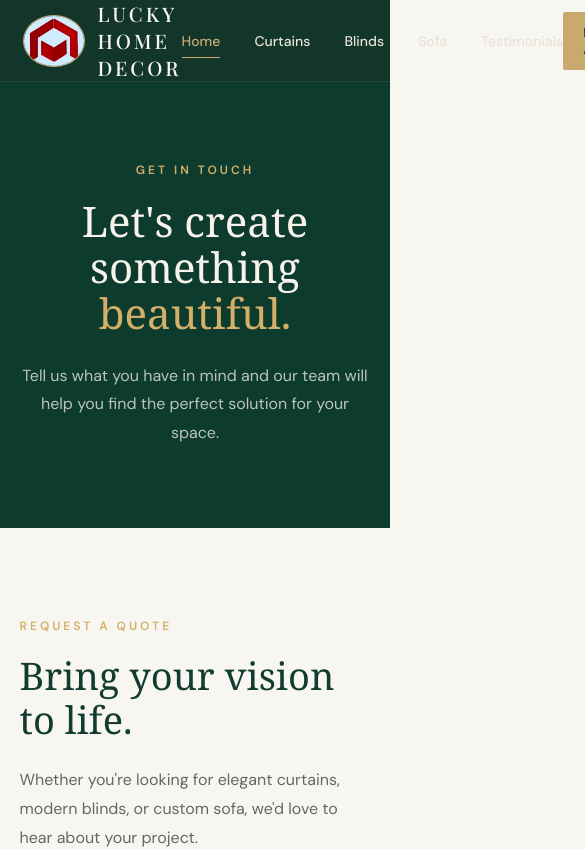
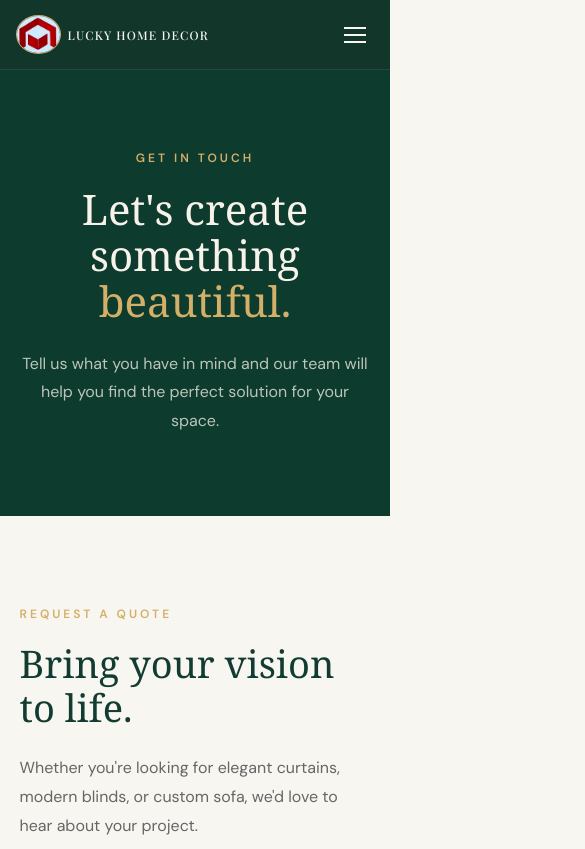
Before and after one commit to Praveenkumargs/HomeDecorWebsite, a React (Vite) app: page /quote in a window 390 px wide. Shown: the top 849 px of the page, 585 px wide, since content can reach past the window. Built offline with nearby package versions, Linux system fonts and the light colour scheme.

Commit message:
updated header section to be responsive to different devices.

```diff
--- a/components/Header.jsx
+++ b/components/Header.jsx
@@ -1,63 +1,155 @@
-import React from "react";
+import React, { useState } from "react";
 import { Link } from "react-router-dom";
 import "../css/Header.css";
 
+function Header() {
+    const [menuOpen, setMenuOpen] = useState(false);
 
-function Header() {
+    function closeMenu() {
+        setMenuOpen(false);
+    }
+
     return (
         <header className="Header">
 
-            {/* Logo */}
+            {/* =========================
+                LOGO
+            ========================= */}
+
             <div className="logocombo">
-                <Link to={"/"} className="logo">
-                    <img className="logo-mark" src="../images/LHD_Logo.jpeg" alt="Logo" />
+
+                <Link
+                    to="/"
+                    className="logo"
+                    onClick={closeMenu}
+                >
+
+                    <img
+                        className="logo-mark"
+                        src="/images/LHD_Logo.jpeg"
+                        alt="Lucky Home Decor Logo"
+                    />
 
                     <span className="brand">
-                        <span className="brand-name">LUCKY HOME DECOR</span>
+                        <span className="brand-name">
+                            LUCKY HOME DECOR
+                        </span>
                     </span>
+
                 </Link>
+
             </div>
 
-            {/* Navigation */}
-            <nav className="navbar">
+
+            {/* =========================
+                NAVIGATION
+            ========================= */}
+
+            <nav
+                className={`navbar ${
+                    menuOpen ? "mobile-open" : ""
+                }`}
+            >
+
                 <ul className="header-list">
+
                     <li>
-                        <Link className="list-items active" to={"/"} >
+                        <Link
+                            className="list-items"
+                            to="/"
+                            onClick={closeMenu}
+                        >
                             Home
                         </Link>
                     </li>
 
                     <li>
-                        <Link className="list-items" to={'/curtains'}>
+                        <Link
+                            className="list-items"
+                            to="/curtains"
+                            onClick={closeMenu}
+                        >
                             Curtains
                         </Link>
                     </li>
 
                     <li>
-                        <Link className="list-items" to={'/blinds'}>
+                        <Link
+                            className="list-items"
+                            to="/blinds"
+                            onClick={closeMenu}
+                        >
                             Blinds
                         </Link>
                     </li>
 
                     <li>
-                        <Link className="list-items" to={'/sofa'}>
+                        <Link
+                            className="list-items"
+                            to="/sofa"
+                            onClick={closeMenu}
+                        >
                             Sofa
                         </Link>
                     </li>
 
                     <li>
-                        <Link className="list-items" to={'/testimonials'}>
+                        <Link
+                            className="list-items"
+                            to="/testimonials"
+                            onClick={closeMenu}
+                        >
                             Testimonials
                         </Link>
                     </li>
+
                 </ul>
+
+
+                {/* Mobile Appointment Button */}
+
+                <Link
+                    to="/quote"
+                    className="mobile-quote-btn"
+                    onClick={closeMenu}
+                >
+                    <span>Book an Appointment</span>
+                    <span>→</span>
+                </Link>
+
             </nav>
 
-            {/* CTA */}
-            <Link to={"/quote"} className="quote-btn">
-                Book an Appointment
+
+            {/* =========================
+                DESKTOP APPOINTMENT BUTTON
+            ========================= */}
+
+            <Link
+                to="/quote"
+                className="quote-btn"
+                onClick={closeMenu}
+            >
+                <span>Book an Appointment</span>
                 <span>→</span>
             </Link>
+
+
+            {/* =========================
+                MOBILE MENU BUTTON
+            ========================= */}
+
+            <button
+                className={`menu-toggle ${
+                    menuOpen ? "open" : ""
+                }`}
+                onClick={() => setMenuOpen(!menuOpen)}
+                aria-label="Toggle navigation menu"
+                aria-expanded={menuOpen}
+            >
+                <span></span>
+                <span></span>
+                <span></span>
+            </button>
 
         </header>
     );
--- a/css/Header.css
+++ b/css/Header.css
@@ -1,7 +1,10 @@
+/* =========================================================
+   HEADER
+========================================================= */
+
 .Header {
     width: 100%;
-    height: 82px;
-
+    min-height: 82px;
 
     display: flex;
     align-items: center;
@@ -10,43 +13,47 @@
     padding: 0 6%;
 
     background-color: #12372A;
-    border-bottom: 1px solid rgba( 255, 255, 255, 0.08);
+    border-bottom: 1px solid rgba(255, 255, 255, 0.08);
 
     position: sticky;
     top: 0;
     z-index: 1000;
+
+    box-sizing: border-box;
 }
 
-/* Logo + Company Name */
+
+/* =========================================================
+   LOGO
+========================================================= */
 
 .logocombo {
     display: flex;
     align-items: center;
+
+    flex-shrink: 0;
 }
 
 .logo {
     display: flex;
     align-items: center;
+
     gap: 12px;
 
     text-decoration: none;
     color: white;
 }
+
 .logo-mark {
     width: 62px;
     height: 52px;
 
-    display: flex;
-    align-items: center;
-    justify-content: center;
+    display: block;
+
+    object-fit: cover;
 
     border: 1px solid #C9A96E;
     border-radius: 50%;
-
-    color: #C9A96E;
-
-    font-family: "Playfair Display", serif;
-    font-size: 22px;
 }
 
 .brand {
@@ -61,6 +68,8 @@
     letter-spacing: 3px;
 
     color: #F8F6F1;
+
+    white-space: nowrap;
 }
 
 .brand-subtitle {
@@ -72,9 +81,10 @@
     color: #C9A96E;
 }
 
-/* =========================
+
+/* =========================================================
    NAVIGATION
-========================= */
+========================================================= */
 
 .navbar {
     height: 100%;
@@ -86,13 +96,24 @@
 .header-list {
     display: flex;
     align-items: center;
+
     gap: 34px;
 
     list-style: none;
+
+    margin: 0;
+    padding: 0;
+}
+
+.header-list li {
+    margin: 0;
+    padding: 0;
 }
 
 .list-items {
     position: relative;
+
+    display: inline-block;
 
     padding: 8px 0;
 
@@ -103,16 +124,22 @@
     font-size: 14px;
     font-weight: 500;
 
-    transition: color 0.3 ease;
+    transition: color 0.3s ease;
 }
 
-/* Hover */
+
+/* =========================================================
+   NAVIGATION HOVER
+========================================================= */
 
 .list-items:hover {
     color: #C9A96E;
 }
 
-/* Underline animation */
+
+/* =========================================================
+   NAVIGATION UNDERLINE
+========================================================= */
 
 .list-items::after {
     content: "";
@@ -134,6 +161,11 @@
     width: 100%;
 }
 
+
+/* =========================================================
+   ACTIVE LINK
+========================================================= */
+
 .list-items.active {
     color: #C9A96E;
 }
@@ -142,27 +174,34 @@
     width: 100%;
 }
 
-/* =========================
-   QUOTE BUTTON
-========================= */
+
+/* =========================================================
+   BOOK AN APPOINTMENT BUTTON
+========================================================= */
 
 .quote-btn {
     display: flex;
     align-items: center;
+    justify-content: center;
+
     gap: 12px;
 
     padding: 12px 20px;
-
-    text-decoration: none;
 
     background-color: #C9A96E;
 
     color: #12372A;
 
+    text-decoration: none;
+
     font-size: 13px;
     font-weight: 600;
 
     border-radius: 2px;
+
+    white-space: nowrap;
+
+    flex-shrink: 0;
 
     transition: all 0.3s ease;
 }
@@ -177,6 +216,417 @@
     background-color: #E0C18A;
 }
 
-.quote-btn:hover span {
+.quote-btn:hover span:last-child {
     transform: translateX(4px);
 }
+
+
+/* =========================================================
+   MOBILE / TABLET MENU BUTTON
+========================================================= */
+
+.menu-toggle {
+    display: none;
+
+    width: 42px;
+    height: 42px;
+
+    padding: 8px;
+
+    border: none;
+
+    background: transparent;
+
+    cursor: pointer;
+
+    flex-direction: column;
+    justify-content: center;
+    align-items: center;
+
+    gap: 5px;
+
+    flex-shrink: 0;
+}
+
+.menu-toggle span {
+    width: 24px;
+    height: 2px;
+
+    display: block;
+
+    background-color: #F8F6F1;
+
+    transition: all 0.3s ease;
+}
+
+
+/* =========================================================
+   MOBILE APPOINTMENT BUTTON
+   Hidden on desktop
+========================================================= */
+
+.mobile-quote-btn {
+    display: none;
+}
+/* =========================================================
+   HAMBURGER → X
+========================================================= */
+
+.menu-toggle.open span:nth-child(1) {
+    transform: translateY(7px) rotate(45deg);
+}
+
+.menu-toggle.open span:nth-child(2) {
+    opacity: 0;
+}
+
+.menu-toggle.open span:nth-child(3) {
+    transform: translateY(-7px) rotate(-45deg);
+}
+
+
+/* =========================================================
+   TABLET
+   768px - 1100px
+========================================================= */
+
+@media (max-width: 1100px) {
+
+    .Header {
+        min-height: 76px;
+
+        padding: 0 5%;
+    }
+
+    /* Logo */
+
+    .logo {
+        gap: 10px;
+    }
+
+    .logo-mark {
+        width: 56px;
+        height: 48px;
+    }
+
+    .brand-name {
+        font-size: 17px;
+        letter-spacing: 2px;
+    }
+
+
+    /* Hide normal navigation */
+
+    .navbar {
+        position: absolute;
+
+        top: 76px;
+        left: 0;
+
+        width: 100%;
+
+        height: auto;
+
+        display: none;
+
+        padding: 12px 5% 25px;
+
+        box-sizing: border-box;
+
+        background-color: #12372A;
+
+        border-top: 1px solid rgba(255, 255, 255, 0.08);
+
+        box-shadow: 0 10px 30px rgba(0, 0, 0, 0.15);
+    }
+
+
+    /* Open navigation */
+
+    .navbar.mobile-open {
+        display: block;
+    }
+
+
+    /* Navigation list */
+
+    .header-list {
+        width: 100%;
+
+        display: flex;
+
+        flex-direction: column;
+
+        align-items: stretch;
+
+        gap: 0;
+    }
+
+    .header-list li {
+        width: 100%;
+    }
+
+
+    /* Navigation links */
+
+    .list-items {
+        display: block;
+
+        width: 100%;
+
+        padding: 16px 0;
+
+        font-size: 15px;
+
+        border-bottom: 1px solid rgba(255, 255, 255, 0.07);
+
+        box-sizing: border-box;
+    }
+
+
+    /* Remove desktop underline */
+
+    .list-items::after {
+        display: none;
+    }
+
+
+    /* Appointment button */
+
+    .quote-btn {
+        margin-left: auto;
+        margin-right: 12px;
+
+        padding: 11px 16px;
+
+        font-size: 12px;
+    }
+
+
+    /* Hamburger */
+
+    .menu-toggle {
+        display: flex;
+    }
+}
+
+
+/* =========================================================
+   TABLET
+   768px - 900px
+========================================================= */
+
+@media (max-width: 900px) and (min-width: 768px) {
+
+    .Header {
+        padding: 0 4%;
+    }
+
+    .logo-mark {
+        width: 54px;
+        height: 46px;
+    }
+
+    .brand-name {
+        font-size: 16px;
+        letter-spacing: 1.8px;
+    }
+
+    .quote-btn {
+        padding: 10px 14px;
+
+        font-size: 11px;
+    }
+}
+
+
+/* =========================================================
+   MOBILE
+   0px - 767px
+========================================================= */
+
+@media (max-width: 767px) {
+
+    .Header {
+        min-height: 70px;
+        padding: 0 5%;
+    }
+
+    .logo {
+        gap: 8px;
+    }
+
+    .logo-mark {
+        width: 48px;
+        height: 42px;
+    }
+
+    .brand-name {
+        font-size: 13px;
+        letter-spacing: 1.5px;
+    }
+
+    /* Hide desktop appointment button */
+    .quote-btn {
+        display: none;
+    }
+
+    /* Hamburger */
+    .menu-toggle {
+        display: flex;
+        width: 40px;
+        height: 40px;
+    }
+
+    /* Mobile navigation */
+    .navbar {
+        top: 70px;
+        padding: 12px 5% 25px;
+    }
+
+    .list-items {
+        padding: 15px 0;
+        font-size: 15px;
+    }
+
+    /* =========================================
+       MOBILE APPOINTMENT BUTTON
+    ========================================= */
+
+    .mobile-quote-btn {
+        display: flex;
+
+        align-items: center;
+        justify-content: center;
+
+        gap: 10px;
+
+        width: 100%;
+
+        margin-top: 20px;
+
+        padding: 14px 18px;
+
+        box-sizing: border-box;
+
+        background-color: #C9A96E;
+
+        color: #12372A;
+
+        text-decoration: none;
+
+        font-size: 13px;
+        font-weight: 600;
+
+        border-radius: 2px;
+
+        transition: background-color 0.3s ease;
+    }
+
+    .mobile-quote-btn:hover {
+        background-color: #E0C18A;
+    }
+
+    .mobile-quote-btn span:last-child {
+        font-size: 18px;
+    }
+}
+
+
+/* =========================================================
+   SMALL MOBILE
+   321px - 480px
+========================================================= */
+
+@media (max-width: 480px) {
+
+    .Header {
+        padding: 0 4%;
+    }
+
+    .logo {
+        gap: 7px;
+    }
+
+    .logo-mark {
+        width: 45px;
+        height: 39px;
+    }
+
+    .brand-name {
+        font-size: 12px;
+        letter-spacing: 1.2px;
+    }
+
+    .menu-toggle {
+        width: 38px;
+        height: 38px;
+    }
+
+    .menu-toggle span {
+        width: 22px;
+    }
+
+    .navbar {
+        padding-left: 4%;
+        padding-right: 4%;
+    }
+
+    .list-items {
+        padding: 14px 0;
+
+        font-size: 14px;
+    }
+}
+
+
+/* =========================================================
+   VERY SMALL PHONES
+   320px and below
+========================================================= */
+
+@media (max-width: 320px) {
+
+    .Header {
+        min-height: 64px;
+
+        padding: 0 3.5%;
+    }
+
+    .logo {
+        gap: 6px;
+    }
+
+    .logo-mark {
+        width: 40px;
+        height: 35px;
+    }
+
+    .brand-name {
+        font-size: 10px;
+        letter-spacing: 0.8px;
+    }
+
+    .menu-toggle {
+        width: 36px;
+        height: 36px;
+
+        padding: 6px;
+    }
+
+    .menu-toggle span {
+        width: 20px;
+    }
+
+    .navbar {
+        top: 64px;
+
+        padding: 10px 3.5% 22px;
+    }
+
+    .list-items {
+        padding: 13px 0;
+
+        font-size: 14px;
+    }
+}
```
